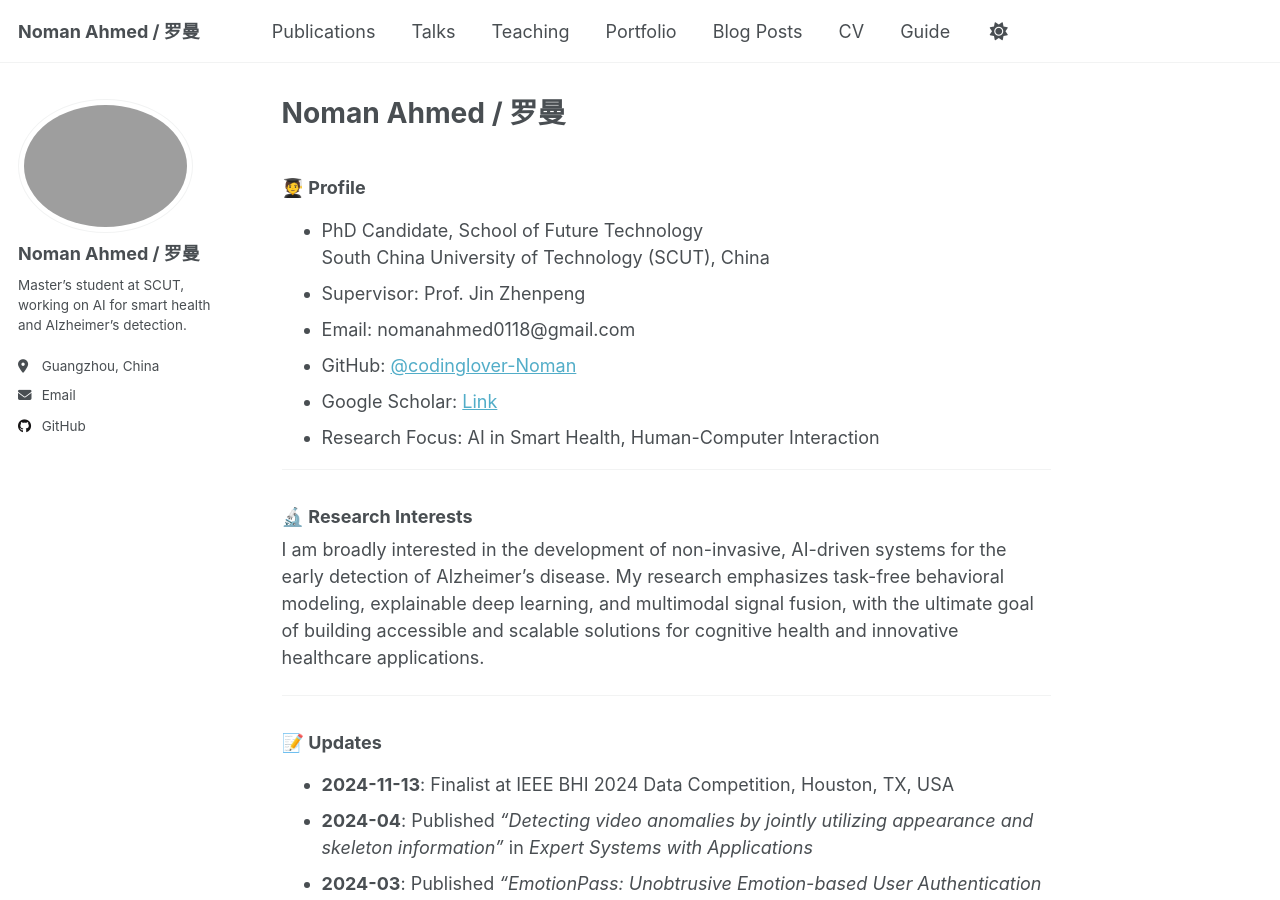
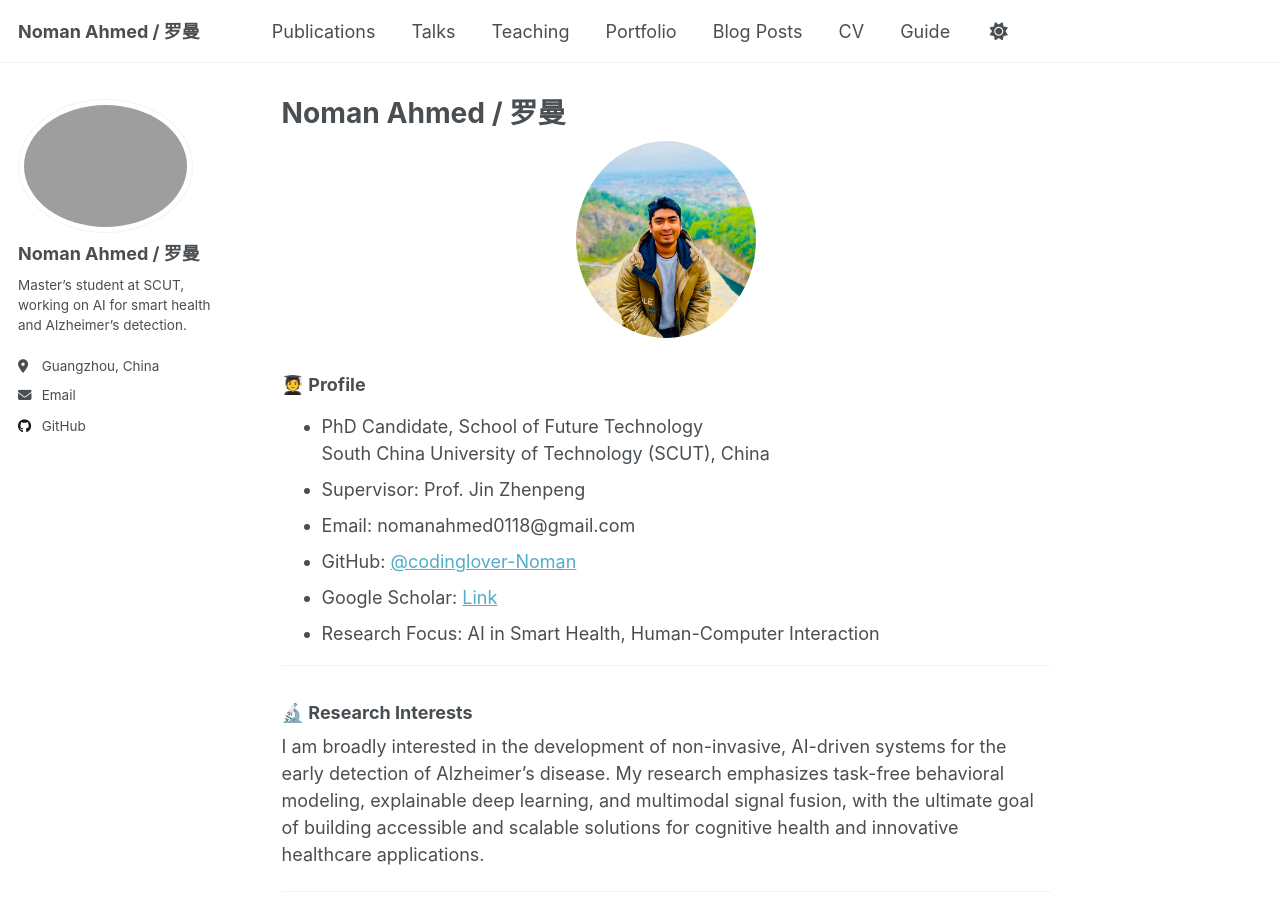
Before and after one commit to codinglover-Noman/NOMAN-AHMED, a Jekyll site: the page built from _pages/about.md, in a window 1280 px wide and 900 px high. Built offline with Jekyll 4.4.1, drawn with Linux system fonts in a browser that asks for light colours.

Commit message:
Update about.md

```diff
--- a/_pages/about.md
+++ b/_pages/about.md
@@ -6,6 +6,7 @@ author: noman
 author_profile: true
 location: "Guangzhou, China | South China University of Technology"
 ---
+<img src="/assets/images/profile.jpg" alt="Noman Ahmed" width="180" style="border-radius: 50%; display: block; margin: 0 auto;" />
 
 ### 🧑‍🎓 Profile
 - PhD Candidate, School of Future Technology
```
